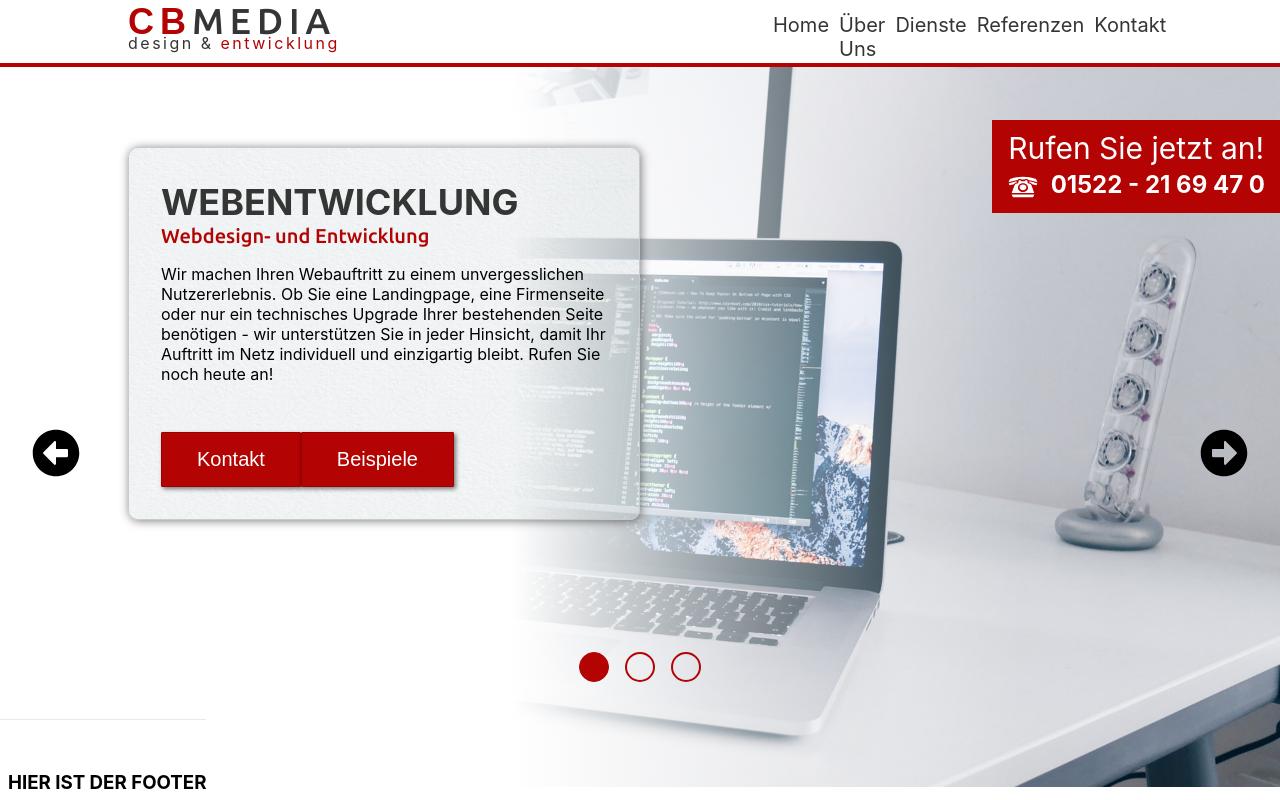
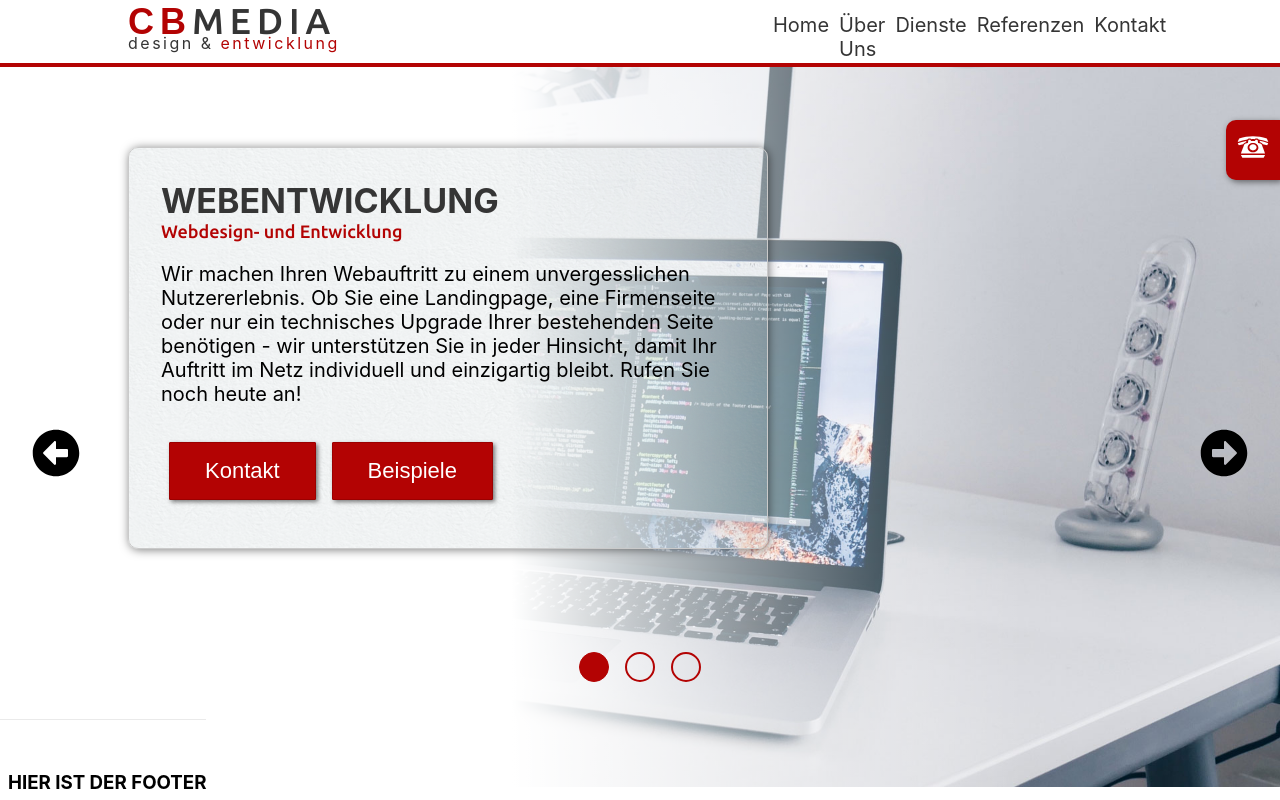
Before and after one commit to Moskill/cbmedia, a Next.js app: page / in a window 1280 px wide. Built offline with nearby package versions, Linux system fonts and the light colour scheme.

Commit message:
Responsive Anpassungen am Slider

```diff
--- a/pages/components/body/slider/Slider.jsx
+++ b/pages/components/body/slider/Slider.jsx
@@ -25,11 +25,16 @@ const Slider = (props) => {
   }
 
   const nextSlide = () => {
+
     setCurrent(current === length - 1 ? 0 : current + 1)
   }
 
   const prevSlide = () => {
     setCurrent(current === 0 ? length -1 : current - 1)
+  }
+
+  const selectSlidePerDot = (index) => {
+    setCurrent(index);
   }
 
   // useEffect(() => {
@@ -46,7 +51,7 @@ const Slider = (props) => {
         <Infobox data={SliderData[current]} />
         <div className={classes.pagination}>
           {SliderData.map((item, index) => {
-            return <SliderDots index={index} active={current} />
+            return <SliderDots key={index} index={index} active={current} onClick={selectSlidePerDot} />
           })}
 
         </div>
@@ -57,7 +62,7 @@ const Slider = (props) => {
           return (
             <div className={index === current ? classes['slide-active'] : classes.slide} key={index}>
               {index === current && (
-                <img src={getImage(item.image)} alt={item.subtitle} className={classes.image}/>
+                <img src={getImage(item.image)} alt={item.subtitle} className={classes.image} key={index}/>
               )}
             </div>
           )
--- a/pages/components/body/slider/Slider.module.css
+++ b/pages/components/body/slider/Slider.module.css
@@ -6,10 +6,13 @@
 }
 
 .image {
+  height: auto;
+  background-repeat: no-repeat;
+  background-position: 66% 90%;
+  overflow: hidden;
+  margin: auto;
   width: 100%;
-  height: calc(100vh - 5rem);
-  background-repeat: no-repeat;
-  background-position: 50% 90%;
+  max-height: calc(100vh - 5rem);
 }
 
 .right-arrow {
--- a/pages/components/body/slider/SliderDots.jsx
+++ b/pages/components/body/slider/SliderDots.jsx
@@ -3,7 +3,7 @@ import classes from './SliderDots.module.css';
 
 const SliderDots = (props) => {
   return (
-      <div className={props.index === props.active ? classes['slider-dot-active']  : classes['slider-dot']}></div>
+      <div className={props.index === props.active ? classes['slider-dot-active']  : classes['slider-dot']}onClick={() => props.onClick(props.index)}></div>
   )
 }
 
--- a/pages/components/body/slider/infobox/Infobox.module.css
+++ b/pages/components/body/slider/infobox/Infobox.module.css
@@ -49,8 +49,7 @@
   color: white;
   font-size: 20px;
   padding: 15px 35px;
-  /* border: none; */
-  margin-top: 2rem;
+  margin: 1rem 0.5rem;
   box-shadow: 2px 2px 4px rgba(0,0,0,0.5);
 }
 
@@ -61,6 +60,156 @@
 
 .slider-btn-box {
   display: flex;
-  justify-content: space-between;
+  justify-content: space-arround;
   max-width: 45%;
 }
+
+
+
+/* Extra small devices (phones, 600px and down) */
+@media only screen and (max-width: 600px) {
+  .slider-infobox {
+    max-width: 70%;
+  }
+
+  .slider-infobox p {
+    font-size: 12px;
+  }
+
+  .slider-infobox h1 {
+    font-size: 20px;
+    color: #353535;
+    margin-bottom: 0px;
+    margin-top: 0rem;
+  }
+  .slider-subtitle {
+    font-size: 14px;
+  }
+
+  .slider-infobox button {
+    font-size: 12px;
+    padding: 8px 24px;
+  }
+
+  .slider-btn-box {
+    max-width: 30%;
+  }
+}
+
+/* Small devices (portrait tablets and large phones, 600px and up) */
+@media only screen and (min-width: 600px) {
+  .slider-infobox {
+    max-width: 70%;
+  }
+
+  .slider-infobox p {
+    font-size: 14px;
+  }
+
+  .slider-infobox h1 {
+    font-size: 24px;
+    color: #353535;
+    margin-bottom: 0px;
+    margin-top: 0rem;
+  }
+  .slider-subtitle {
+    font-size: 14px;
+  }
+
+  .slider-infobox button {
+    font-size: 14px;
+    padding: 8px 24px;
+  }
+
+  .slider-btn-box {
+    max-width: 40%;
+  }
+}
+
+/* Medium devices (landscape tablets, 768px and up) */
+@media only screen and (min-width: 768px) {
+  .slider-infobox {
+    max-width: 70%;
+  }
+
+  .slider-infobox p {
+    font-size: 16px;
+  }
+
+  .slider-infobox h1 {
+    font-size: 24px;
+    color: #353535;
+    margin-bottom: 0px;
+    margin-top: 0rem;
+  }
+
+  .slider-subtitle {
+    font-size: 16px;
+  }
+
+  .slider-infobox button {
+    font-size: 18px;
+    padding: 10px 30px;
+  }
+
+  .slider-btn-box {
+    max-width: 40%;
+  }
+}
+
+/* Large devices (laptops/desktops, 992px and up) */
+@media only screen and (min-width: 992px) {
+  .slider-infobox {
+    max-width: 60%;
+  }
+
+  .slider-infobox p {
+    font-size: 18px;
+  }
+
+  .slider-infobox h1 {
+    font-size: 28px;
+    color: #353535;
+    margin-bottom: 0px;
+    margin-top: 0rem;
+  }
+
+  .slider-subtitle {
+    font-size: 18px;
+  }
+
+  .slider-infobox button {
+    font-size: 18px;
+    padding: 10px 30px;
+  }
+
+  .slider-btn-box {
+    max-width: 40%;
+  }
+}
+
+/* Extra large devices (large laptops and desktops, 1200px and up) */
+@media only screen and (min-width: 1200px) {
+  .slider-infobox {
+    max-width: 50%;
+  }
+
+  .slider-infobox p {
+    font-size: 20px;
+  }
+
+  .slider-infobox h1 {
+    font-size: 34px;
+    color: #353535;
+    margin-bottom: 0px;
+    margin-top: 0rem;
+  }
+  .slider-infobox button {
+    font-size: 22px;
+    padding: 15px 35px;
+  }
+
+  .slider-btn-box {
+    max-width: 40%;
+  }
+}
--- a/pages/components/body/topContainer/CallInfo.jsx
+++ b/pages/components/body/topContainer/CallInfo.jsx
@@ -1,12 +1,21 @@
-import React from 'react';
+import React, { useState } from 'react';
 import classes from './CallInfo.module.css';
 import {GiRotaryPhone} from 'react-icons/gi';
 
 
 const CallInfo = () => {
+
+  const [callinfoIsActive, setCallinfoIsActive] = useState(false);
+
   return (
     <>
-      <div className={classes['wrapper']}>Rufen Sie jetzt an!
+      {!callinfoIsActive && <div className={classes['wrapper-inactive']} onClick={() => setCallinfoIsActive(true)}>
+          <div className={classes['callinfo-inactive']}><GiRotaryPhone style={{fontSize: '34px'}}/></div>
+        </div>}
+
+      {callinfoIsActive && <div className={classes['wrapper']} onClick={() => setCallinfoIsActive(false)}>
+        <div className={classes['hotline-img']}></div>
+        Rufen Sie jetzt an!
       <br/>
       <div className={classes['phone-info-wrapper']}>
         <GiRotaryPhone className={classes['phone-icon']} />
@@ -14,7 +23,8 @@ const CallInfo = () => {
         &nbsp;   01522 - 21 69 47 0
         </p>
       </div>
-      </div>
+      </div>}
+
     </>
   )
 }
--- a/pages/components/body/topContainer/CallInfo.module.css
+++ b/pages/components/body/topContainer/CallInfo.module.css
@@ -1,6 +1,6 @@
 .wrapper {
   position: absolute;
-  font-size: 30px;
+  font-size: 24px;
   z-index: 10;
   right: 0%;
   top: 15%;
@@ -8,6 +8,29 @@
   color: white;
   padding: 10px 15px;
   text-align: center;
+  border-top-left-radius: 10px;
+  border-bottom-left-radius: 10px;
+  box-shadow: 2px 2px 6px rgba(0,0,0,0.5);
+  transition: right 200ms cubic-bezier(0.24, 0.05, 0.31, 1.4);
+}
+
+.wrapper-inactive {
+  position: absolute;
+  padding: 10px;
+  font-size: 24px;
+  z-index: 10;
+  right: 0%;
+  top: 15%;
+  background-color: #b30303;
+  color: white;
+  border-top-left-radius: 10px;
+  border-bottom-left-radius: 10px;
+  box-shadow: 2px 2px 6px rgba(0,0,0,0.5);
+  cursor: pointer;
+}
+
+.wrapper:hover {
+  right: 0%;
 }
 
 .phone-info-wrapper {
@@ -17,13 +40,23 @@
 }
 
 .callinfo-paragraph {
-  font-size: 24px;
+  font-size: 20px;
   font-weight: 700;
   margin: 0px;
 }
 
 .phone-icon {
-  font-size: 2rem;
+  font-size: 1.8rem;
   line-height: 1.5;
   margin-top: 5px;;
 }
+
+.hotline-img {
+  width: 100%;
+  height: 12rem;
+  border-radius: 5px;
+  background-image: url('../../../assets/hotline.jpg');
+  background-size: 70% 100%;
+  background-position: center;
+  background-repeat: no-repeat;
+}
--- a/pages/index.js
+++ b/pages/index.js
@@ -1,14 +1,14 @@
 import Head from 'next/head';
 import Image from 'next/image';
-import styles from '../styles/Home.module.css';
+import classes from '../styles/Home.module.css';
 import Header from './components/header/Header';
 import TopContainer from './components/body/topContainer/TopContainer';
 
 export default function Home() {
   return (
-    <div className={styles.container}>
+    <div className={classes.container}>
       <Head>
-        <title>BoMedia - Dein Partner für Design und Entwicklung</title>
+        <title>CBMedia - Dein Partner für Design und Entwicklung</title>
         <meta name="description" content="BoMedia - Dein Partner für Design und Entwicklung" />
         <link rel="icon" href="/favicon.ico" />
         <link rel="apple-touch-icon" sizes="57x57" href="/apple-icon-57x57.png"/>
@@ -30,13 +30,13 @@ export default function Home() {
         <meta name="theme-color" content="#ffffff"/>
       </Head>
 
-      <main>
+      <main className={classes.main}>
         <Header />
         <TopContainer />
       </main>
 
-      <footer className={styles.footer}>
-        <span className={styles.logo}>
+      <footer className={classes.footer}>
+        <span className={classes.logo}>
           <h3>HIER IST DER FOOTER</h3>
           {/* <Image src="/vercel.svg" alt="Vercel Logo" width={72} height={16} /> */}
         </span>
--- a/styles/Home.module.css
+++ b/styles/Home.module.css
@@ -3,13 +3,7 @@
 }
 
 .main {
-  min-height: 100vh;
-  padding: 4rem 0;
-  flex: 1;
-  display: flex;
-  flex-direction: column;
-  justify-content: center;
-  align-items: center;
+  overflow: hidden;
 }
 
 .footer {
```
Also changed, not shown: pages/assets/hotline.jpg (added), pages/assets/pexels-mart-production-7709263.jpg (deleted).
